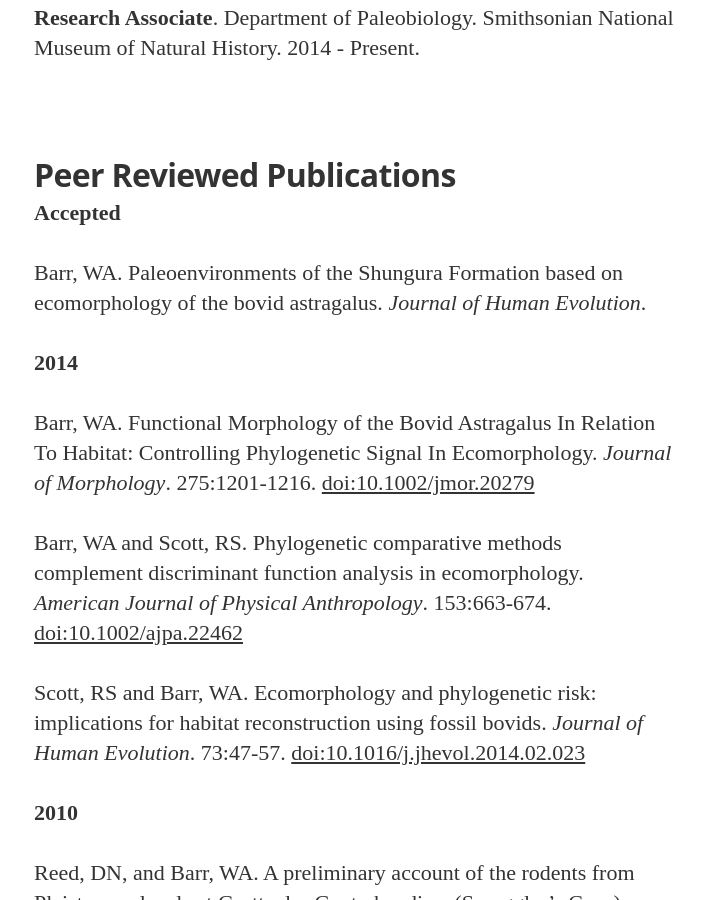
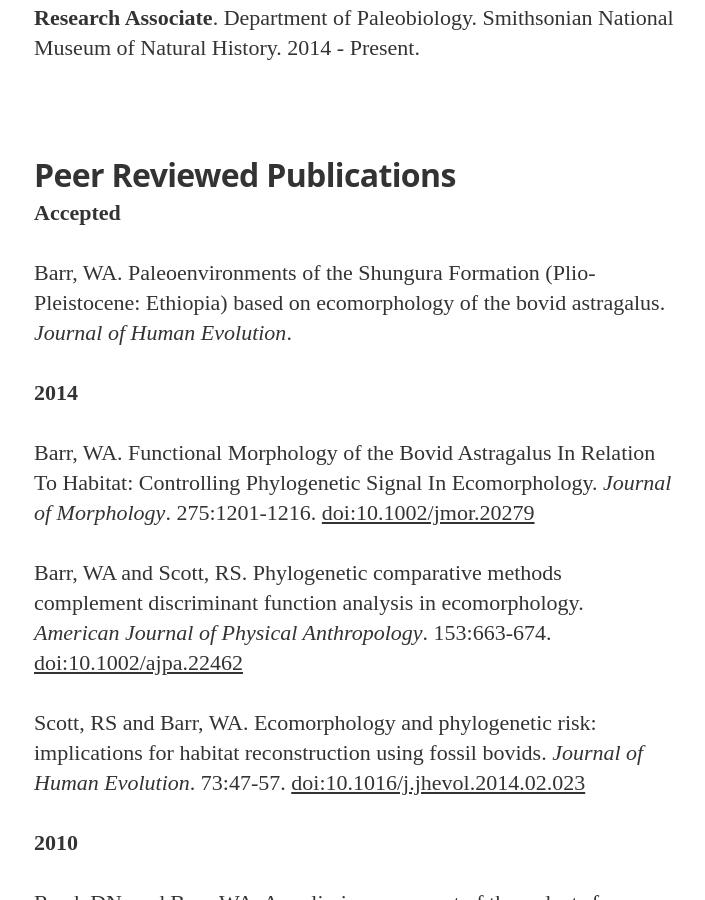
Before and after one commit to wabarr/personal, a Jekyll site: the page built from CV.html, in a window 1280 px wide and 900 px high, scrolled down 1280 px. Shown: the whole window, without its empty margins (286-991 px from the left). Built offline with Jekyll 4.4.1, drawn with Linux system fonts in a browser that asks for light colours; nearby versions of some CDN libraries; some web fonts are replaced; Markdown is read by kramdown in place of the engine named in the settings.

Commit message:
CV update

```diff
--- a/CV.html
+++ b/CV.html
@@ -14,7 +14,7 @@
 <p><span><strong>Research Associate</strong></span>. Department of Paleobiology. Smithsonian National Museum of Natural History. 2014 - Present.</p>
 <h1 id="peer-reviewed-publications" class="unnumbered">Peer Reviewed Publications</h1>
 <p><span><strong>Accepted</strong></span></p>
-<p>Barr, WA. Paleoenvironments of the Shungura Formation based on ecomorphology of the bovid astragalus. <em>Journal of Human Evolution</em>.</p>
+<p>Barr, WA. Paleoenvironments of the Shungura Formation (Plio-Pleistocene: Ethiopia) based on ecomorphology of the bovid astragalus. <em>Journal of Human Evolution</em>.</p>
 <p><span><strong>2014</strong></span></p>
 <p>Barr, WA. Functional Morphology of the Bovid Astragalus In Relation To Habitat: Controlling Phylogenetic Signal In Ecomorphology. <em>Journal of Morphology</em>. 275:1201-1216. <a href="http://dx.doi.org/10.1002/jmor.20279">doi:10.1002/jmor.20279</a></p>
 <p>Barr, WA and Scott, RS. Phylogenetic comparative methods complement discriminant function analysis in ecomorphology. <em>American Journal of Physical Anthropology</em>. 153:663-674. <a href="http://dx.doi.org/10.1002/ajpa.22462">doi:10.1002/ajpa.22462</a></p>
```
Also changed, not shown: 4 other files.
